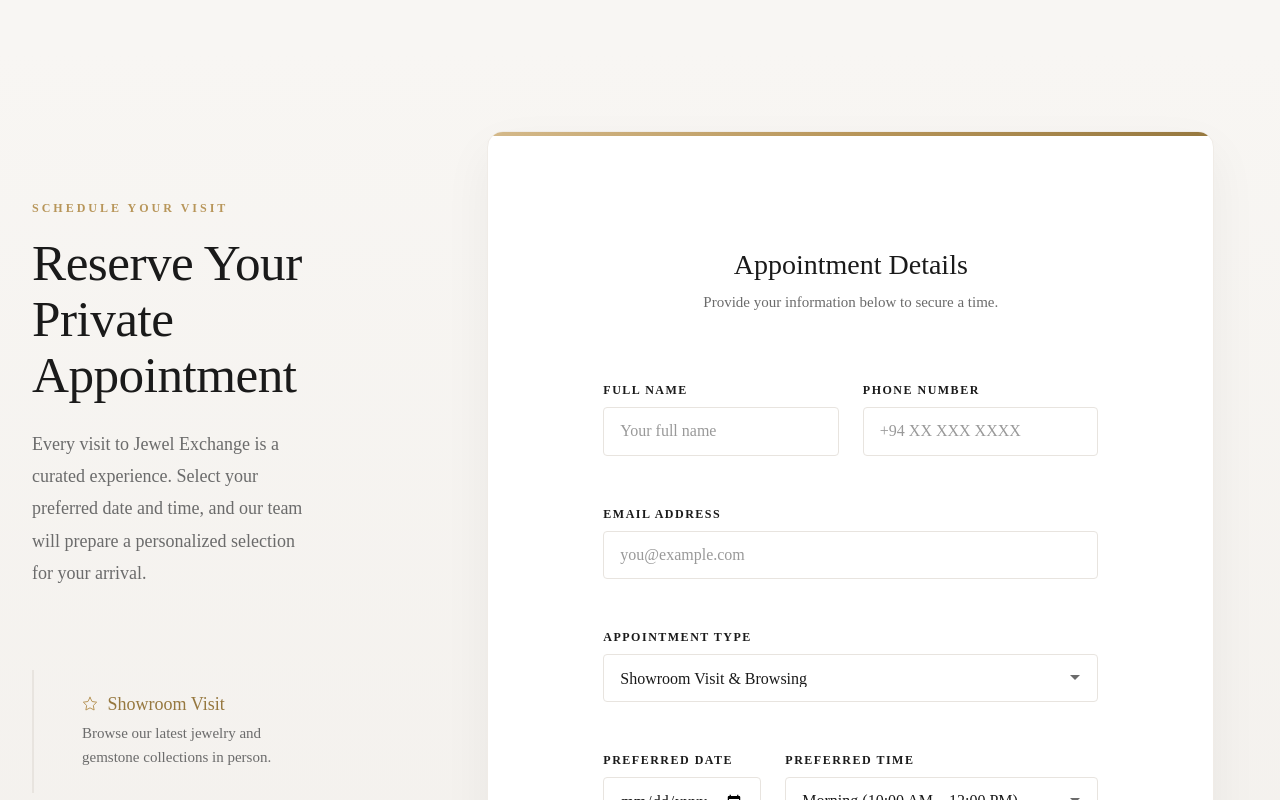
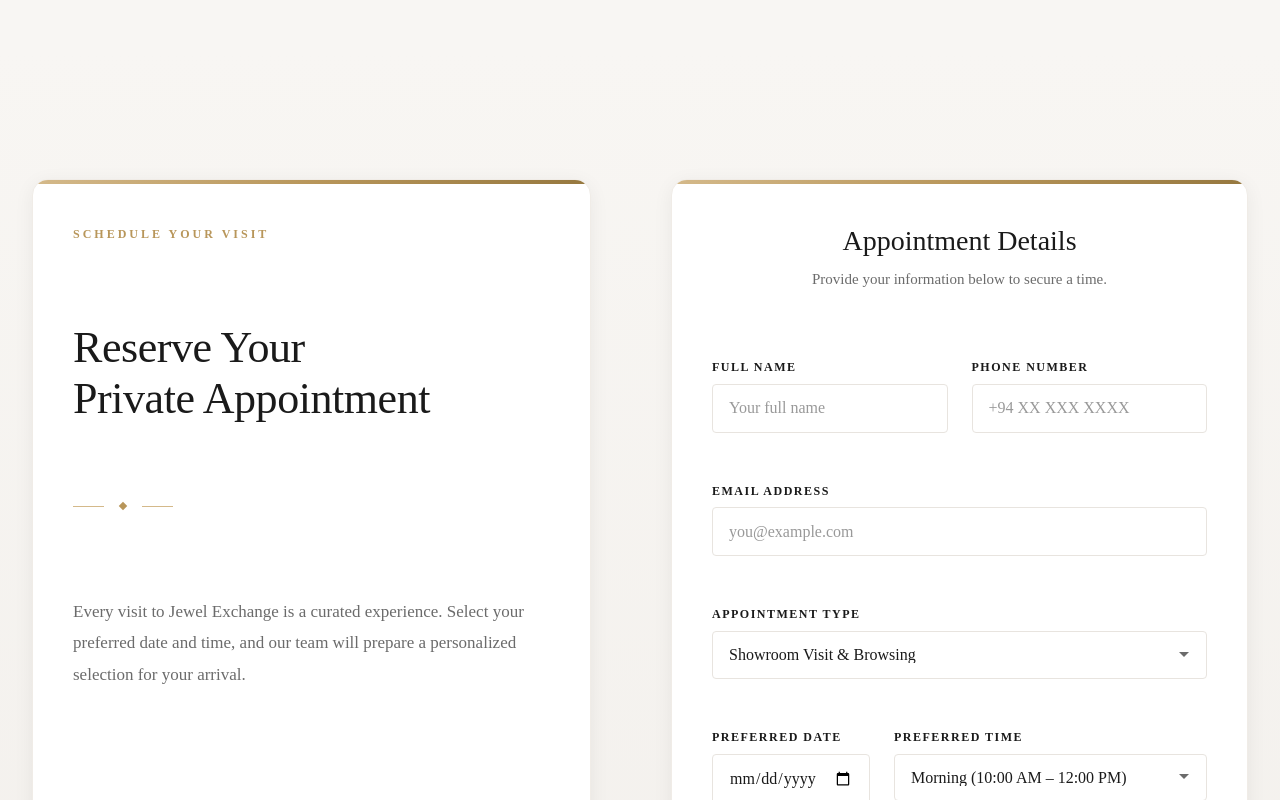
Before and after one commit to Nubaidh06/jewel-exchange-site, a Next.js app: page /booking in a window 1280 px wide. Shown: the part 1160-1960 px from the top of the page. Built offline with nearby package versions, Linux system fonts and the light colour scheme; no server answers; a web font is replaced by a local one.

Commit message:
feat: refine booking page intro container width and restore luxury appointment type styles

```diff
--- a/app/booking/booking.css
+++ b/app/booking/booking.css
@@ -126,44 +126,76 @@
 /* ---------- Form Section ---------- */
 
 .booking-form-section {
-  padding: var(--space-xl) 0;
+  padding: var(--space-2xl) 0;
   background: linear-gradient(to bottom, var(--color-bg), var(--color-bg-alt));
 }
 
 .booking-form-layout {
   display: grid;
-  grid-template-columns: 0.9fr 1.1fr;
-  gap: calc(var(--space-2xl) * 1.2);
-  align-items: center;
+  grid-template-columns: 1.05fr 0.95fr;
+  gap: var(--space-xl);
+  align-items: stretch;
+  max-width: var(--container-width);
+  margin: 0 auto;
+}
+
+/* Left - Intro Card Container */
+
+.booking-intro-wrapper {
+  position: relative;
+  height: 100%;
+}
+
+.booking-intro-card {
+  background: var(--color-surface);
+  border: 1px solid var(--color-border-light);
+  border-radius: var(--radius-lg);
+  padding: 2.75rem 2.5rem;
+  box-shadow: var(--shadow-md);
+  display: flex;
+  flex-direction: column;
+  justify-content: space-between;
+  position: relative;
+  overflow: hidden;
+  height: 100%;
+}
+
+.booking-intro-card__accent-bar {
+  position: absolute;
+  top: 0;
+  left: 0;
+  right: 0;
+  height: 4px;
+  background: linear-gradient(90deg, var(--color-gold-light), var(--color-gold), var(--color-gold-dark));
 }
 
 .booking-form-intro__title {
   font-family: var(--font-serif);
-  font-size: clamp(2rem, 4vw, 3.25rem);
+  font-size: clamp(2rem, 3.5vw, 2.75rem);
   color: var(--color-text);
-  margin-bottom: var(--space-md);
-  line-height: 1.1;
+  margin-bottom: 0.5rem;
+  line-height: 1.15;
   letter-spacing: -0.01em;
 }
 
 .booking-form-intro__text {
-  font-size: 1.125rem;
-  line-height: 1.8;
+  font-size: 1.0625rem;
+  line-height: 1.85;
   color: var(--color-text-secondary);
-  margin-bottom: var(--space-xl);
-  max-width: 90%;
+  margin-bottom: var(--space-lg);
 }
 
-/* Appointment Types */
+/* Appointment Types - Refined Luxury Aesthetic */
 
 .booking-types {
   display: flex;
   flex-direction: column;
-  gap: var(--space-md);
+  gap: 0.85rem;
+  margin-top: 1rem;
 }
 
 .booking-type {
-  padding: var(--space-md) var(--space-lg);
+  padding: 0.95rem 1.35rem;
   background: transparent;
   border-left: 2px solid var(--color-border);
   transition: all var(--duration-normal) var(--ease-out);
@@ -172,15 +204,16 @@
 
 .booking-type:hover {
   border-left-color: var(--color-gold);
-  background: var(--color-surface);
-  transform: translateX(8px);
+  background: rgba(184, 150, 90, 0.04);
+  transform: translateX(6px);
 }
 
 .booking-type__title {
   font-family: var(--font-serif);
   font-size: 1.125rem;
+  font-weight: 500;
   color: var(--color-gold-dark);
-  margin-bottom: 0.35rem;
+  margin-bottom: 0.3rem;
   display: flex;
   align-items: center;
   gap: 0.6rem;
@@ -190,20 +223,22 @@
   font-size: 0.9375rem;
   color: var(--color-text-secondary);
   line-height: 1.6;
+  margin: 0;
 }
 
 /* Form Card */
 
 .booking-form-wrapper {
   position: relative;
+  height: 100%;
 }
 
 .booking-form {
   background: var(--color-surface);
   border: 1px solid var(--color-border-light);
   border-radius: var(--radius-lg);
-  padding: calc(var(--space-2xl) * 0.9);
-  box-shadow: 0 20px 50px rgba(0, 0, 0, 0.05);
+  padding: 2.75rem 2.5rem;
+  box-shadow: var(--shadow-md);
   display: flex;
   flex-direction: column;
   gap: var(--space-lg);
--- a/app/booking/page.js
+++ b/app/booking/page.js
@@ -122,10 +122,15 @@
       <section className="booking-form-section">
         <div className="container">
           <div className="booking-form-layout">
-            {/* Left - Context */}
-            <div className="booking-form-intro reveal">
+            {/* Left - Context Container */}
+            <div className="booking-intro-wrapper reveal">
+              <div className="booking-intro-card">
+                <div className="booking-intro-card__accent-bar" />
                 <span className="section-label">Schedule Your Visit</span>
                 <h2 className="booking-form-intro__title">Reserve Your <br />Private Appointment</h2>
+                <div className="ornament" style={{ margin: "var(--space-xs) 0 var(--space-md)", maxWidth: "100px" }}>
+                  <span className="ornament__diamond" />
+                </div>
                 <p className="booking-form-intro__text">
                   Every visit to Jewel Exchange is a curated experience. Select your preferred date and time, and our team will prepare a personalized selection for your arrival.
                 </p>
@@ -158,6 +163,7 @@
                       Virtual Meeting
                     </h4>
                     <p className="booking-type__desc">Connect with us remotely via Zoom or Google Meet from anywhere.</p>
+                  </div>
                 </div>
               </div>
             </div>
```
Lines whose indentation alone changed are shown as unchanged.
